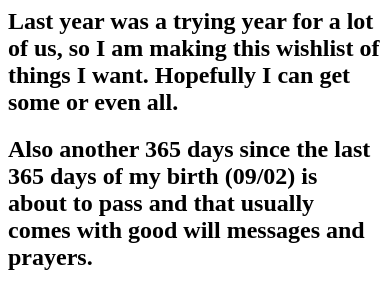
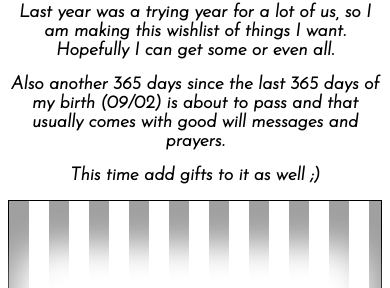
Before and after one commit to AliyahOla/AliyahsWishes, a plain HTML site: page index.html in a window 390 px wide. Shown: the part 171-459 px from the top of the page. Drawn offline with Linux system fonts and the light colour scheme.

Commit message:
Update main.css

```diff
--- a/main.css
+++ b/main.css
@@ -23,7 +23,7 @@
   font-size: 80px;
 }
 
-.p4 {
+h2 {
   font-family: "Josefin Sans", sans-serif;
   text-align: center;
   font-size: 20px;
@@ -154,7 +154,7 @@ a:hover {
     font-size: 85px;
   }
 
- .p4 {
+ h2 {
     font-family: "Josefin Sans", sans-serif;
     text-align: center;
     font-size: 35px;
@@ -282,7 +282,7 @@ a:hover {
     font-size: 65px;
   }
 
-  .p4 {
+  h2 {
     font-family: "Josefin Sans", sans-serif;
     text-align: center;
     font-size: 25px;
@@ -434,7 +434,7 @@ a:hover {
     border-color: black;
     border-width: 1px;
   }
-  .p4 {
+  h2 {
     font-family: "Josefin Sans", sans-serif;
     text-align: center;
     font-size: 18px;
@@ -566,7 +566,7 @@ a:hover {
     border-color: black;
     border-width: 1px;
   }
-  .p4 {
+  h2 {
     font-family: "Josefin Sans", sans-serif;
     text-align: center;
     font-size: 15px;
```
